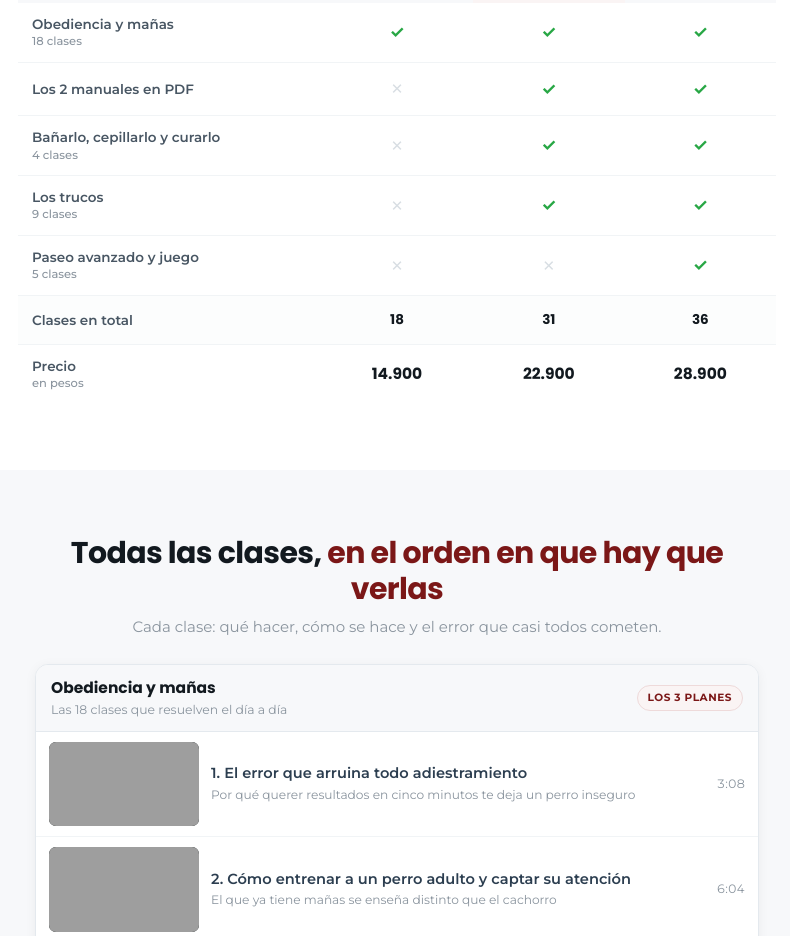
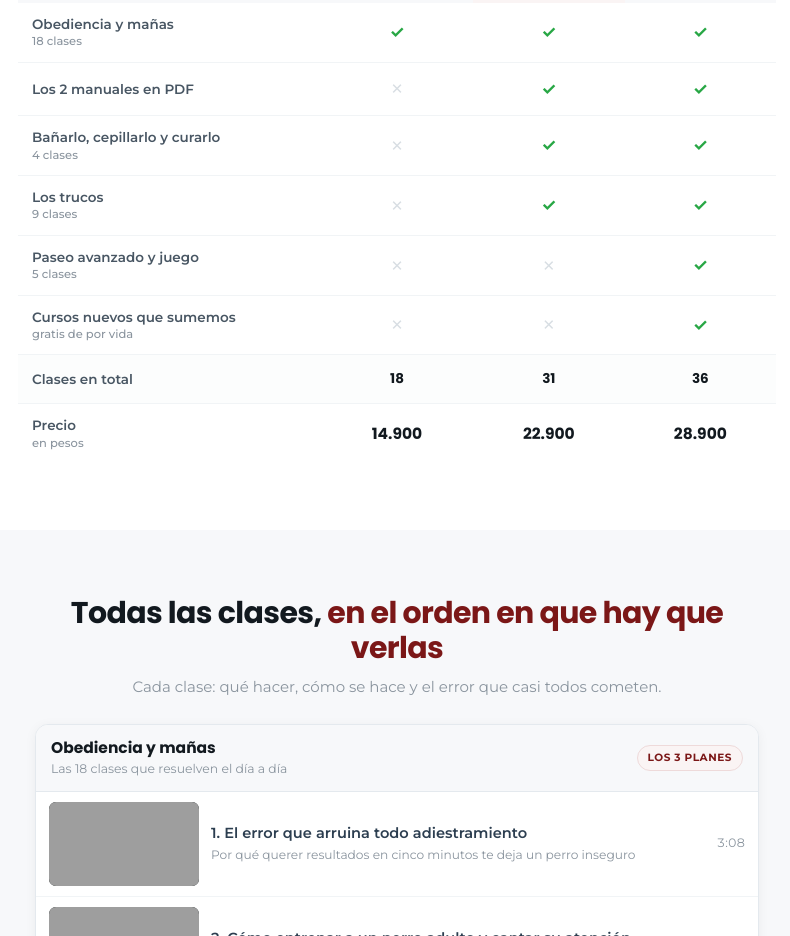
Before and after one commit to lucagazze/metodoadiestramientocanino, a plain HTML site: page index.html in a window 1280 px wide. Shown: the part 1972-2908 px from the top of the page, without its empty margins (243-1033 px from the left). Drawn offline with Linux system fonts and the light colour scheme; grey boxes are pictures that could not be loaded.

Commit message:
El Avanzado suma los cursos futuros gratis
Item nuevo en las 3 listas de planes (tildado solo en el Avanzado), fila nueva
en la tabla comparativa y bloque destacado dentro de la tarjeta del Avanzado,
usando el .pl-salto que ya estaba en el CSS y no se usaba en ningun lado.

En ingles ademas el Avanzado pasa de 48.95 a 48.90, con el ahorro recalculado.

Co-Authored-By: Claude Opus 5 (1M context) <noreply@anthropic.com>

```diff
--- a/index.html
+++ b/index.html
@@ -483,7 +483,7 @@ src="https://www.facebook.com/tr?id=2504143436724225&ev=PageView&noscript=1"></n
     <div class="seg-btns">
         <label class="seg-b sel" data-nombre="Básico" data-que="Solo obediencia y mañas"><input type="radio" name="planSel" value="básico" checked><span>Básico</span><em>18 clases</em></label>
         <label class="seg-b" data-nombre="Completo" data-que="Suma los cuidados y los 9 trucos"><input type="radio" name="planSel" value="completo"><i class='seg-tag'>Más elegido</i><span>Completo</span><em>31 clases</em></label>
-        <label class="seg-b" data-nombre="Avanzado" data-que="Suma el paseo avanzado y el juego"><input type="radio" name="planSel" value="avanzado"><span>Avanzado</span><em>36 clases</em></label>
+        <label class="seg-b" data-nombre="Avanzado" data-que="Suma el paseo avanzado, el juego y los cursos nuevos"><input type="radio" name="planSel" value="avanzado"><span>Avanzado</span><em>36 clases</em></label>
       </div>
       <div class="seg-precio">
         <span class="seg-antes">Vuelve a <s>AR$ 62.300</s> cuando termine el tiempo</span>
@@ -517,6 +517,7 @@ src="https://www.facebook.com/tr?id=2504143436724225&ev=PageView&noscript=1"></n
           <tr><th>Bañarlo, cepillarlo y curarlo<span>4 clases</span></th><td class="no">✕</td><td class="si">✓</td><td class="si">✓</td></tr>
           <tr><th>Los trucos<span>9 clases</span></th><td class="no">✕</td><td class="si">✓</td><td class="si">✓</td></tr>
           <tr><th>Paseo avanzado y juego<span>5 clases</span></th><td class="no">✕</td><td class="no">✕</td><td class="si">✓</td></tr>
+          <tr><th>Cursos nuevos que sumemos<span>gratis de por vida</span></th><td class="no">✕</td><td class="no">✕</td><td class="si">✓</td></tr>
           <tr class="cmp-tot"><th>Clases en total</th><td><b>18</b></td><td><b>31</b></td><td><b>36</b></td></tr>
           <tr class="cmp-pre"><th>Precio<span>en pesos</span></th><td><b>14.900</b></td><td><b>22.900</b></td><td><b>28.900</b></td></tr>
         </tbody>
@@ -788,7 +789,7 @@ src="https://www.facebook.com/tr?id=2504143436724225&ev=PageView&noscript=1"></n
         <span class="pl-precio"><b>AR$ 14.900</b></span>
         <span class="pl-ahorro">Ahorrás AR$ 47.400</span>
         <span class="pl-unit">AR$ 828 por clase</span>
-        <ul class="pl-lista"><li class="si">Las 18 clases de obediencia y mañas</li><li class="no">Los 2 manuales en PDF</li><li class="no">Bañarlo, cepillarlo, medicarlo y curarlo</li><li class="no">Los 9 trucos</li><li class="no">Paseo avanzado, juego y métodos</li></ul>
+        <ul class="pl-lista"><li class="si">Las 18 clases de obediencia y mañas</li><li class="no">Los 2 manuales en PDF</li><li class="no">Bañarlo, cepillarlo, medicarlo y curarlo</li><li class="no">Los 9 trucos</li><li class="no">Paseo avanzado, juego y métodos</li><li class="no">Todos los cursos nuevos que sumemos, gratis de por vida</li></ul>
       </label>
       <label class="pl-card pl-destacado" data-precio="22900" data-link="https://adiestramiento-canino.impultienda.ar/checkout/2-plan-completo" data-nombre="Completo">
         <input type="radio" name="plan-cierre" value="completo">
@@ -799,7 +800,7 @@ src="https://www.facebook.com/tr?id=2504143436724225&ev=PageView&noscript=1"></n
         <span class="pl-precio"><b>AR$ 22.900</b></span>
         <span class="pl-ahorro">Ahorrás AR$ 57.399</span>
         <span class="pl-unit">AR$ 739 por clase</span>
-        <ul class="pl-lista"><li class="si">Las 18 clases de obediencia y mañas</li><li class="si">Los 2 manuales en PDF</li><li class="si">Bañarlo, cepillarlo, medicarlo y curarlo</li><li class="si">Los 9 trucos</li><li class="no">Paseo avanzado, juego y métodos</li></ul>
+        <ul class="pl-lista"><li class="si">Las 18 clases de obediencia y mañas</li><li class="si">Los 2 manuales en PDF</li><li class="si">Bañarlo, cepillarlo, medicarlo y curarlo</li><li class="si">Los 9 trucos</li><li class="no">Paseo avanzado, juego y métodos</li><li class="no">Todos los cursos nuevos que sumemos, gratis de por vida</li></ul>
       </label>
       <label class="pl-card" data-precio="28900" data-link="https://adiestramiento-canino.impultienda.ar/checkout/3-plan-avanzado" data-nombre="Avanzado">
         <input type="radio" name="plan-cierre" value="avanzado">
@@ -810,7 +811,8 @@ src="https://www.facebook.com/tr?id=2504143436724225&ev=PageView&noscript=1"></n
         <span class="pl-precio"><b>AR$ 28.900</b></span>
         <span class="pl-ahorro">Ahorrás AR$ 69.250</span>
         <span class="pl-unit">AR$ 803 por clase</span>
-        <ul class="pl-lista"><li class="si">Las 18 clases de obediencia y mañas</li><li class="si">Los 2 manuales en PDF</li><li class="si">Bañarlo, cepillarlo, medicarlo y curarlo</li><li class="si">Los 9 trucos</li><li class="si">Paseo avanzado, juego y métodos</li></ul>
+        <ul class="pl-lista"><li class="si">Las 18 clases de obediencia y mañas</li><li class="si">Los 2 manuales en PDF</li><li class="si">Bañarlo, cepillarlo, medicarlo y curarlo</li><li class="si">Los 9 trucos</li><li class="si">Paseo avanzado, juego y métodos</li><li class="si">Todos los cursos nuevos que sumemos, gratis de por vida</li></ul>
+        <span class="pl-salto">Todo curso nuevo que saquemos te entra sin pagar nada más<small>Pagás una vez. Lo que filmemos de acá en adelante también es tuyo, para siempre.</small></span>
       </label>
     </div>
     <div class="pl-cta">
```
